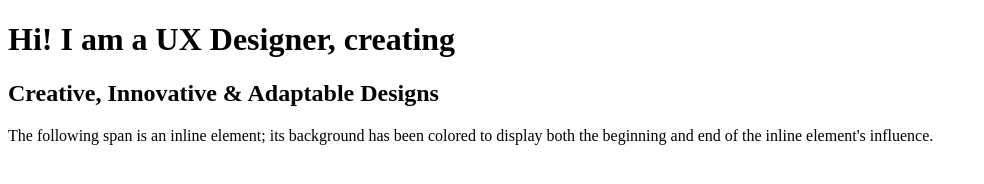
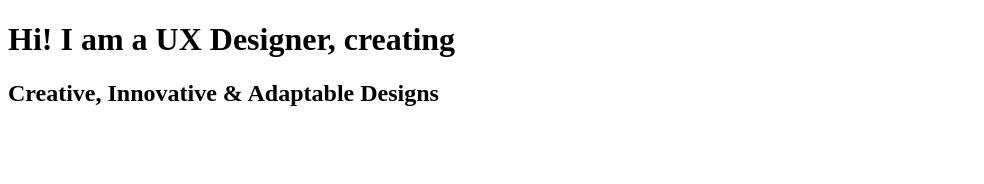
Before and after one commit to Ishita2499/-UX_UI_HW_17, a plain HTML site: page UX_UI_HW_17/index.html in a window 1280 px wide. Shown: the whole page, without its empty margins (0-984 px from the left). Drawn offline with Linux system fonts and the light colour scheme.

Commit message:
Update index.html

```diff
--- a/UX_UI_HW_17/index.html
+++ b/UX_UI_HW_17/index.html
@@ -7,9 +7,6 @@
         <header class="page header">
             <h1>Hi! I am a UX Designer, creating</h1>
             <h2>Creative, Innovative & Adaptable Designs</h2>
-        <div>The following span is an <span class="highlight">
-            inline element</span>; its background has been colored to display both the beginning and end of
-            the inline element's influence.</div>
         </header>
     </body>
 </html>
```
